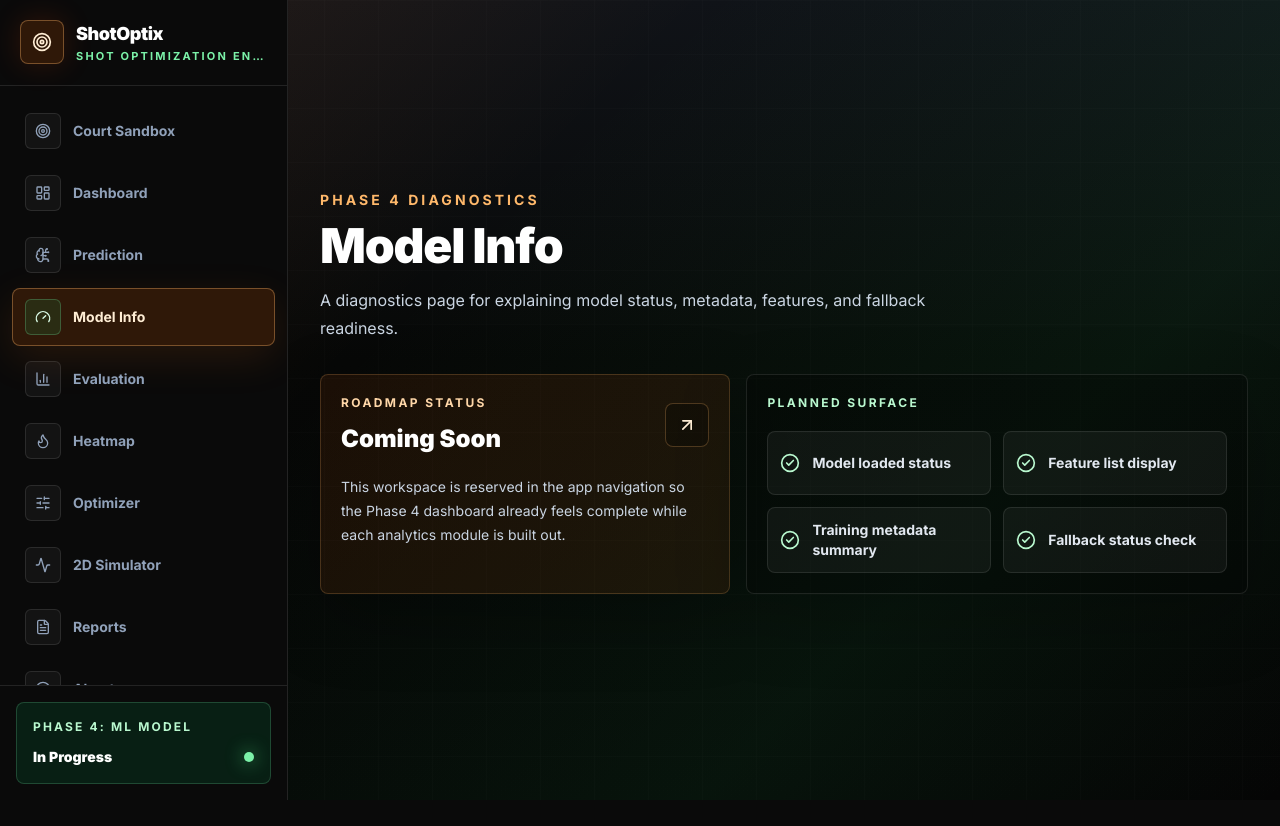
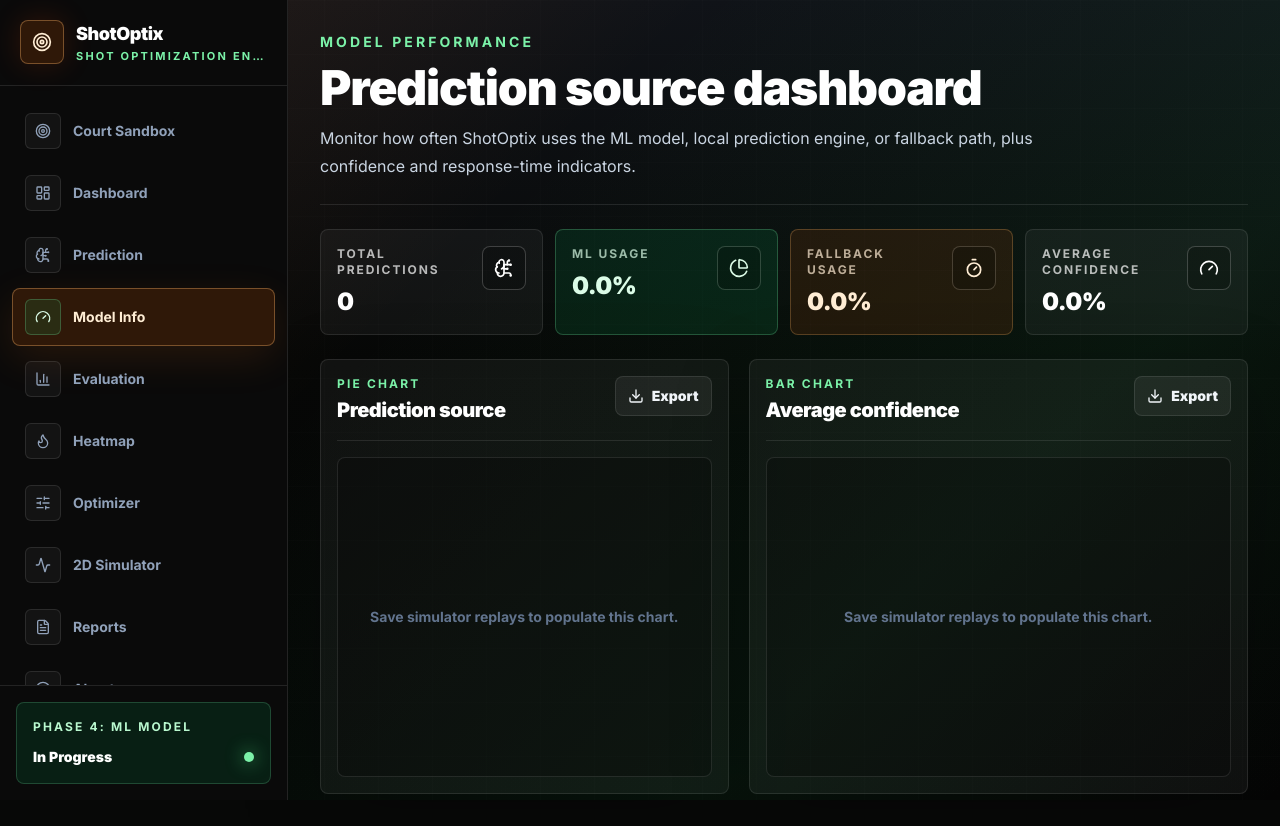
Before and after one commit to Rabin935/shot-optimizing-engine, a Next.js app in the folder frontend/: page /model-info in a window 1280 px wide. Before the commit the page ends 800 px from the top, so only its background shows below. Built offline with nearby package versions, Linux system fonts and the light colour scheme.

Commit message:
feat: add model performance analytics dashboard

```diff
--- a/frontend/app/model-info/page.tsx
+++ b/frontend/app/model-info/page.tsx
@@ -1,6 +1,6 @@
 import type { Metadata } from "next";
+import { ModelPerformanceDashboard } from "@/components/analytics/ModelPerformanceDashboard";
 import { AppShell } from "@/components/layout/AppShell";
-import { ComingSoon } from "@/components/layout/ComingSoon";
 
 export const metadata: Metadata = {
   // Route metadata for the future model diagnostics workspace.
@@ -10,20 +10,10 @@
 };
 
 export default function ModelInfoPage() {
-  // Render the shared roadmap placeholder until model diagnostics are implemented.
+  // Render model source analytics from saved prediction history.
   return (
     <AppShell>
-      <ComingSoon
-        title="Model Info"
-        description="A diagnostics page for explaining model status, metadata, features, and fallback readiness."
-        phase="Phase 4 Diagnostics"
-        features={[
-          "Model loaded status",
-          "Feature list display",
-          "Training metadata summary",
-          "Fallback status check",
-        ]}
-      />
+      <ModelPerformanceDashboard />
     </AppShell>
   );
 }
--- /dev/null
+++ b/frontend/components/analytics/ModelPerformanceDashboard.tsx
@@ -0,0 +1,143 @@
+"use client";
+
+import { BrainCircuit, Gauge, PieChart as PieIcon, Timer } from "lucide-react";
+import { useMemo } from "react";
+import {
+  Bar,
+  BarChart,
+  CartesianGrid,
+  Cell,
+  Pie,
+  PieChart,
+  Tooltip,
+  XAxis,
+  YAxis,
+} from "recharts";
+import { AnalyticsCard, ChartContainer, ExportChartButton, StatCard } from "@/components/charts";
+import { formatPercent } from "@/lib/analytics/formatters";
+import {
+  buildModelPerformance,
+  replayHistoryToAnalyticsShots,
+} from "@/lib/analytics/transforms";
+import { useShotStore } from "@/store/useShotStore";
+import type { ModelPerformanceDatum } from "@/types/charts";
+
+const sourceColors = ["#86efac", "#fb923c", "#60a5fa", "#f87171"];
+
+export function ModelPerformanceDashboard() {
+  const replayHistory = useShotStore((state) => state.replayHistory);
+  const shots = useMemo(
+    () => replayHistoryToAnalyticsShots(replayHistory),
+    [replayHistory],
+  );
+  const modelRows = useMemo(() => buildModelPerformance(shots), [shots]);
+  const totalPredictions = modelRows.reduce((sum, row) => sum + row.count, 0);
+  const mlPredictions = modelRows.find((row) => row.source === "ml_model")?.count ?? 0;
+  const fallbackPredictions =
+    modelRows.find((row) => row.source === "rule_based_fallback")?.count ?? 0;
+  const averageConfidence = averageWeighted(
+    modelRows.map((row) => [row.averageConfidence, row.count]),
+  );
+
+  return (
+    <section className="grid gap-6">
+      <header className="flex flex-col gap-3 border-b border-white/10 pb-6">
+        <p className="text-sm font-bold uppercase tracking-[0.22em] text-green-300">
+          Model Performance
+        </p>
+        <h1 className="text-3xl font-black tracking-tight text-white sm:text-5xl">
+          Prediction source dashboard
+        </h1>
+        <p className="max-w-3xl text-base leading-7 text-slate-300">
+          Monitor how often ShotOptix uses the ML model, local prediction engine,
+          or fallback path, plus confidence and response-time indicators.
+        </p>
+      </header>
+
+      <div className="grid gap-3 md:grid-cols-2 xl:grid-cols-4">
+        <StatCard icon={<BrainCircuit className="size-5" />} label="Total Predictions" value={String(totalPredictions)} />
+        <StatCard icon={<PieIcon className="size-5" />} label="ML Usage" value={formatPercent(rate(mlPredictions, totalPredictions))} tone="green" />
+        <StatCard icon={<Timer className="size-5" />} label="Fallback Usage" value={formatPercent(rate(fallbackPredictions, totalPredictions))} tone="orange" />
+        <StatCard icon={<Gauge className="size-5" />} label="Average Confidence" value={formatPercent(averageConfidence)} />
+      </div>
+
+      <div className="grid gap-5 xl:grid-cols-[0.9fr_1.1fr]">
+        <AnalyticsCard
+          action={<ExportChartButton data={modelRows} filename="shotoptix-model-source-usage" />}
+          eyebrow="Pie Chart"
+          title="Prediction source"
+        >
+          <ChartContainer empty={!modelRows.length}>
+            <PieChart>
+              <Pie data={modelRows} dataKey="count" innerRadius={64} nameKey="source" outerRadius={108} paddingAngle={3}>
+                {modelRows.map((row, index) => (
+                  <Cell key={row.source} fill={sourceColors[index % sourceColors.length]} />
+                ))}
+              </Pie>
+              <Tooltip content={<ModelTooltip />} />
+            </PieChart>
+          </ChartContainer>
+        </AnalyticsCard>
+
+        <AnalyticsCard
+          action={<ExportChartButton data={modelRows} filename="shotoptix-model-confidence" />}
+          eyebrow="Bar Chart"
+          title="Average confidence"
+        >
+          <ChartContainer empty={!modelRows.length}>
+            <BarChart data={modelRows} margin={{ bottom: 12, left: 0, right: 16, top: 16 }}>
+              <CartesianGrid stroke="rgba(255,255,255,0.09)" strokeDasharray="4 4" />
+              <XAxis dataKey="source" stroke="#94a3b8" tick={{ fill: "#94a3b8", fontSize: 11, fontWeight: 800 }} tickLine={false} />
+              <YAxis domain={[0, 1]} stroke="#94a3b8" tickFormatter={(value) => formatPercent(Number(value))} tick={{ fill: "#94a3b8", fontSize: 12, fontWeight: 700 }} tickLine={false} />
+              <Tooltip content={<ModelTooltip />} cursor={{ fill: "rgba(255,255,255,0.04)" }} />
+              <Bar dataKey="averageConfidence" name="Average Confidence" radius={[6, 6, 0, 0]}>
+                {modelRows.map((row, index) => (
+                  <Cell key={row.source} fill={sourceColors[index % sourceColors.length]} />
+                ))}
+              </Bar>
+            </BarChart>
+          </ChartContainer>
+        </AnalyticsCard>
+      </div>
+    </section>
+  );
+}
+
+function ModelTooltip({
+  active,
+  payload,
+}: {
+  active?: boolean;
+  payload?: Array<{ payload: ModelPerformanceDatum }>;
+}) {
+  if (!active || !payload?.length) {
+    return null;
+  }
+
+  const row = payload[0].payload;
+
+  return (
+    <div className="rounded-lg border border-white/10 bg-[#090909]/95 p-3 text-sm shadow-2xl">
+      <p className="font-black text-white">{row.source}</p>
+      <div className="mt-2 grid gap-1 text-xs font-bold text-slate-300">
+        <span>Prediction Count: {row.count}</span>
+        <span>Average Confidence: {formatPercent(row.averageConfidence)}</span>
+        <span>Response Time: {row.responseTime}ms</span>
+      </div>
+    </div>
+  );
+}
+
+function rate(value: number, total: number) {
+  return total ? value / total : 0;
+}
+
+function averageWeighted(values: Array<[number, number]>) {
+  const totalWeight = values.reduce((sum, [, weight]) => sum + weight, 0);
+
+  if (!totalWeight) {
+    return 0;
+  }
+
+  return values.reduce((sum, [value, weight]) => sum + value * weight, 0) / totalWeight;
+}
```
